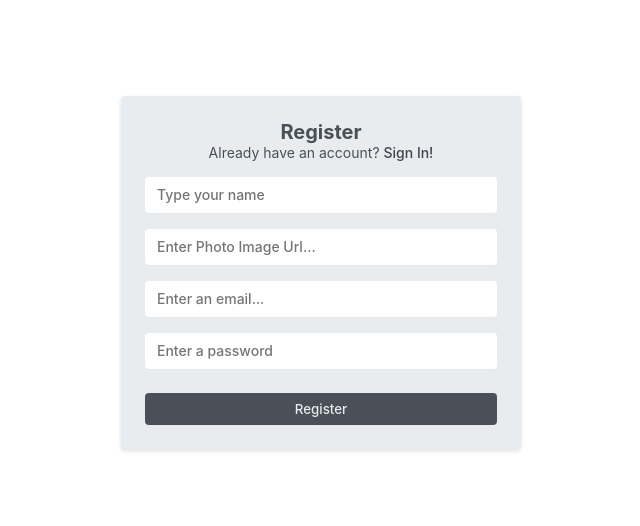
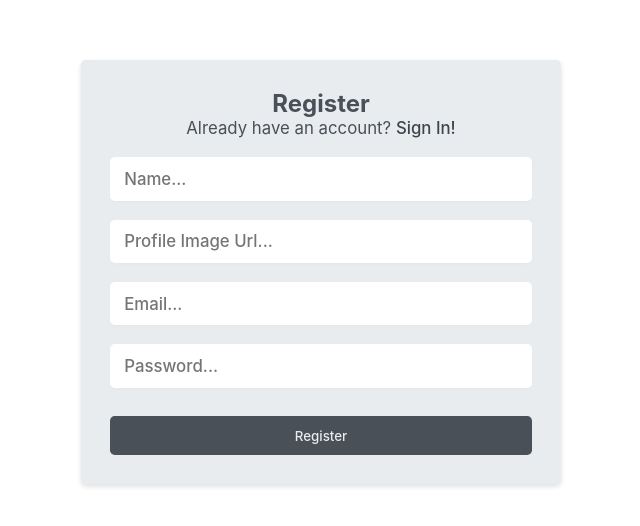
Before and after one commit to bryanmaraujo544/kanban-app, a React (Create React App) app: page /register in a window 1280 px wide. Shown: the part 128-654 px from the top of the page, without its empty margins (319-959 px from the left). Built offline with nearby package versions, Linux system fonts and the light colour scheme.

Commit message:
chore: conditioning the font size of the page based on the screen width

```diff
--- a/src/components/Column/styles.ts
+++ b/src/components/Column/styles.ts
@@ -28,6 +28,7 @@ export const Container = styled.div`
     h3 {
       color: #495057;
       cursor: text;
+      font-size: 1.8rem;
     }
 
     .edit-form {
--- a/src/pages/Register/index.tsx
+++ b/src/pages/Register/index.tsx
@@ -28,30 +28,22 @@ export const Register = () => {
         </header>
         <form onSubmit={handleSubmit(onSubmit)}>
           <InputGroup>
-            <input
-              type="text"
-              placeholder="Type your name"
-              {...register('name')}
-            />
+            <input type="text" placeholder="Name..." {...register('name')} />
           </InputGroup>
           <InputGroup>
             <input
               type="text"
-              placeholder="Enter Photo Image Url..."
+              placeholder="Profile Image Url..."
               {...register('photoUrl')}
             />
           </InputGroup>
           <InputGroup>
-            <input
-              type="text"
-              placeholder="Enter an email..."
-              {...register('email')}
-            />
+            <input type="text" placeholder="Email..." {...register('email')} />
           </InputGroup>
           <InputGroup>
             <input
               type="text"
-              placeholder="Enter a password"
+              placeholder="Password..."
               {...register('password')}
             />
           </InputGroup>
--- a/src/styles/global.ts
+++ b/src/styles/global.ts
@@ -10,10 +10,26 @@ const global = createGlobalStyle`
 
   html {
     font-size: 62.5%;
-  }
 
-  body {
-    font-size: 1.6rem;
+    @media (max-width: 1900px) {
+      font-size: 14px;
+    }
+
+    @media (max-width: 1280px) {
+      font-size: 12px;
+    }
+
+    @media (max-width: 980px) {
+      font-size: 10px;
+    }
+
+    @media (max-width: 768px) {
+      font-size: 9px;
+    }
+
+    @media (max-width: 468px) {
+      font-size: 8px;
+    }
   }
 
   button {
```
